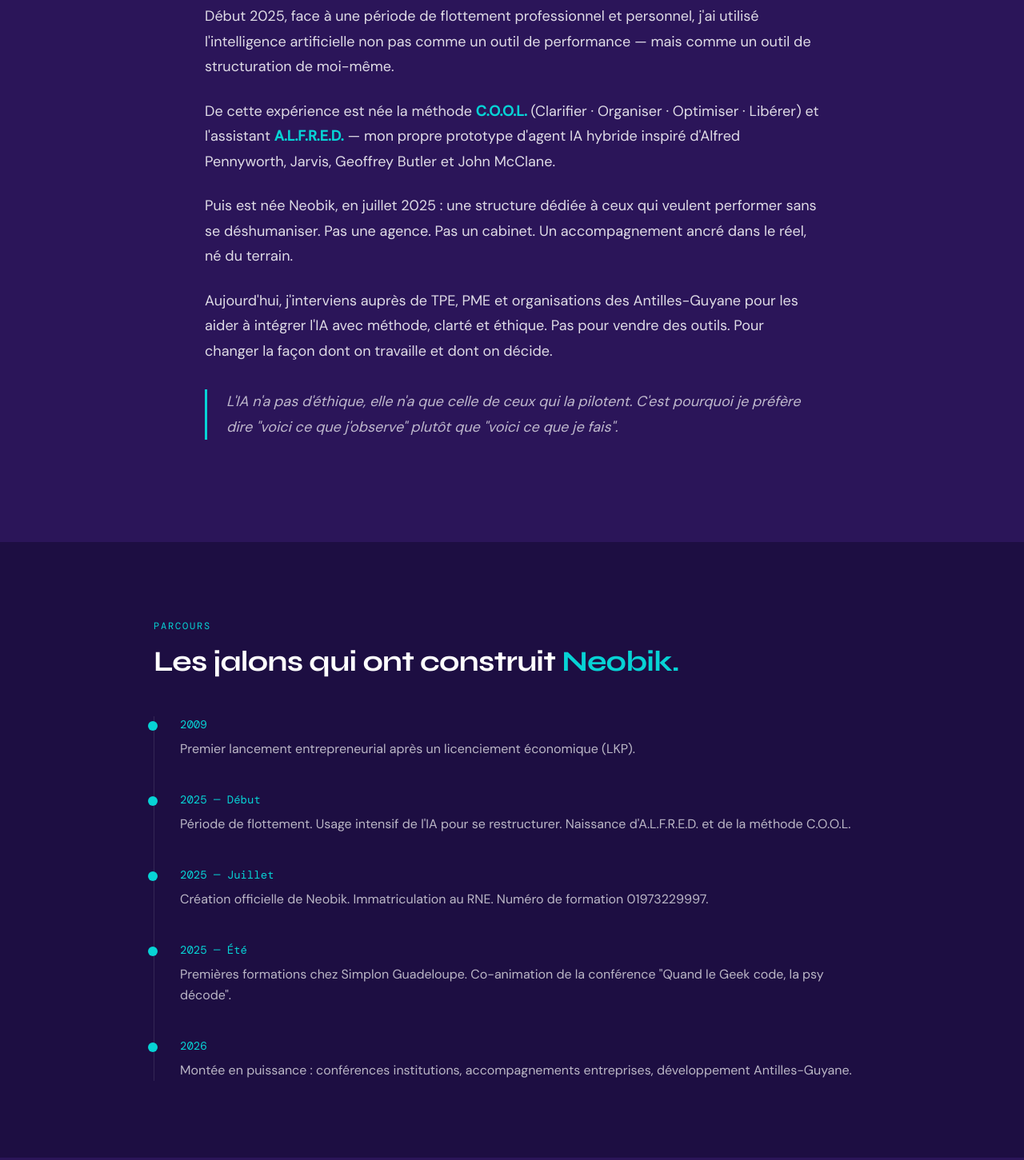
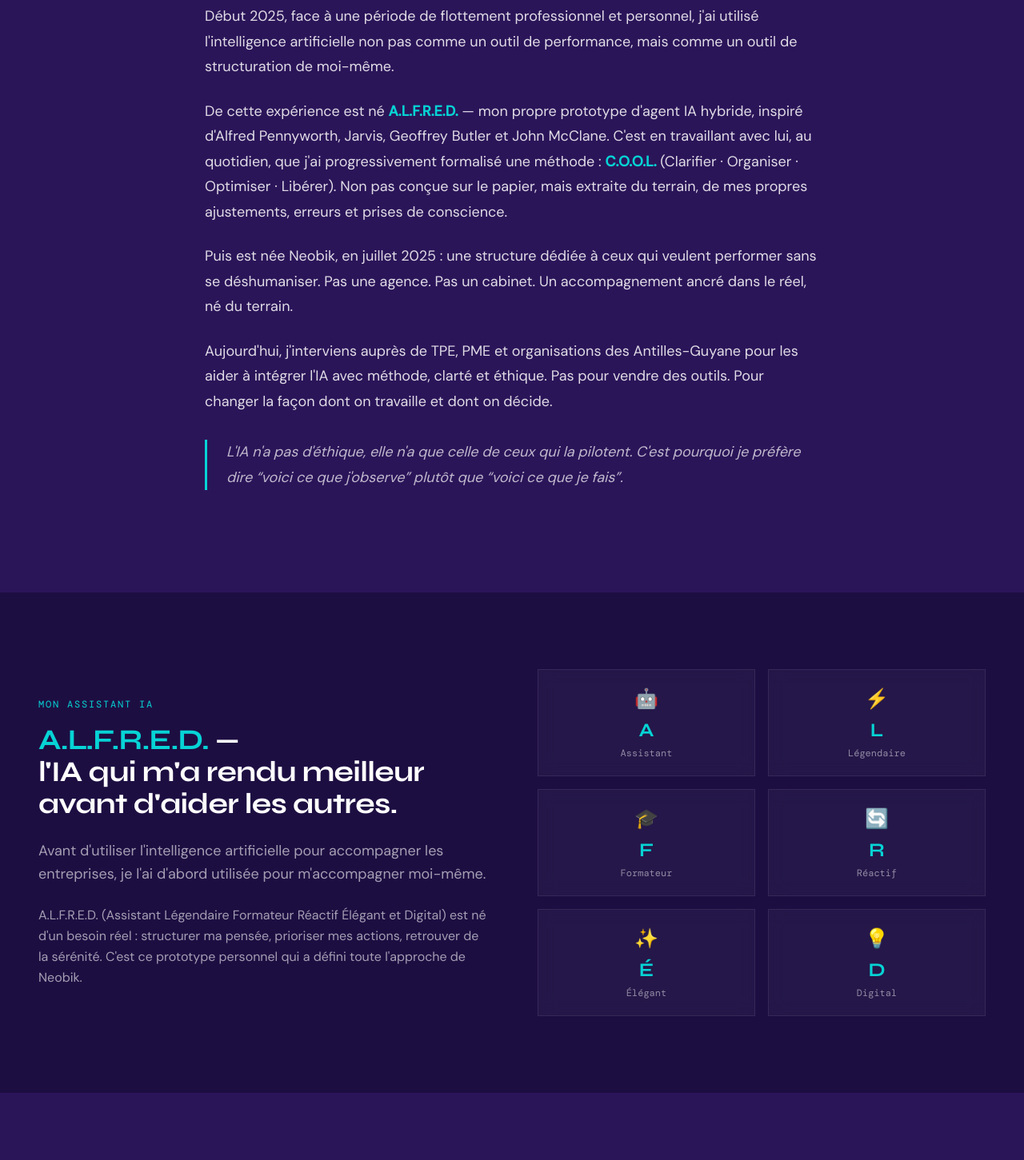
Before and after one commit to pwoFeT/neobik-site, a Next.js app: page /about in a window 1280 px wide. Shown: the part 820-2271 px from the top of the page at 80% size. Built offline with nearby package versions, Linux system fonts and the light colour scheme; a web font is replaced by a local one.

Commit message:
update: rewrite about page story, remove timeline

```diff
--- a/app/about/page.tsx
+++ b/app/about/page.tsx
@@ -9,16 +9,8 @@ import ScrollAnimator from '@/components/ui/ScrollAnimator';
 export const metadata: Metadata = {
   title: 'À propos — Gilles Anselme, fondateur de Neobik',
   description:
-    'Gilles Anselme, consultant et formateur IA basé en Guadeloupe. Découvrez l\'histoire de Neobik, la méthode C.O.O.L. et une approche de l\'IA ancrée dans le réel.',
+    "Gilles Anselme, consultant et formateur IA basé en Guadeloupe. Découvrez l'histoire de Neobik, la méthode C.O.O.L. et une approche de l'IA ancrée dans le réel.",
 };
-
-const timeline = [
-  { year: '2009', label: 'Premier lancement entrepreneurial après un licenciement économique (LKP).' },
-  { year: '2025 — Début', label: 'Période de flottement. Usage intensif de l\'IA pour se restructurer. Naissance d\'A.L.F.R.E.D. et de la méthode C.O.O.L.' },
-  { year: '2025 — Juillet', label: 'Création officielle de Neobik. Immatriculation au RNE. Numéro de formation 01973229997.' },
-  { year: '2025 — Été', label: 'Premières formations chez Simplon Guadeloupe. Co-animation de la conférence "Quand le Geek code, la psy décode".' },
-  { year: '2026', label: 'Montée en puissance : conférences institutions, accompagnements entreprises, développement Antilles-Guyane.' },
-];
 
 export default function AboutPage() {
   return (
@@ -41,10 +33,9 @@ export default function AboutPage() {
                 Il commence par une réorganisation forcée.
               </p>
             </div>
-            {/* Stats */}
             <div className="grid grid-cols-2 gap-6">
               {[
-                { num: '15+', label: 'Ans d\'expérience entrepreneuriale' },
+                { num: '15+', label: "Ans d'expérience entrepreneuriale" },
                 { num: '100+', label: 'Apprenants formés' },
                 { num: '3', label: 'Territoires couverts' },
                 { num: '01', label: 'N° formation 01973229997' },
@@ -65,64 +56,45 @@ export default function AboutPage() {
               <div className="section-label mb-6">Mon histoire</div>
               <div className="prose">
                 <p>
-                  Début 2025, face à une période de flottement professionnel et personnel, j&apos;ai utilisé
-                  l&apos;intelligence artificielle non pas comme un outil de performance — mais comme un outil
-                  de structuration de moi-même.
+                  Début 2025, face à une période de flottement professionnel et personnel,
+                  j&apos;ai utilisé l&apos;intelligence artificielle non pas comme un outil de performance,
+                  mais comme un outil de structuration de moi-même.
                 </p>
                 <p>
-                  De cette expérience est née la méthode <strong>C.O.O.L.</strong> (Clarifier · Organiser · Optimiser · Libérer)
-                  et l&apos;assistant <strong>A.L.F.R.E.D.</strong> — mon propre prototype d&apos;agent IA hybride inspiré
-                  d&apos;Alfred Pennyworth, Jarvis, Geoffrey Butler et John McClane.
+                  De cette expérience est né <strong>A.L.F.R.E.D.</strong> — mon propre prototype
+                  d&apos;agent IA hybride, inspiré d&apos;Alfred Pennyworth, Jarvis, Geoffrey Butler et
+                  John McClane. C&apos;est en travaillant avec lui, au quotidien, que j&apos;ai
+                  progressivement formalisé une méthode : <strong>C.O.O.L.</strong> (Clarifier · Organiser · Optimiser · Libérer).
+                  Non pas conçue sur le papier, mais extraite du terrain, de mes propres
+                  ajustements, erreurs et prises de conscience.
                 </p>
                 <p>
-                  Puis est née Neobik, en juillet 2025 : une structure dédiée à ceux qui veulent performer
-                  sans se déshumaniser. Pas une agence. Pas un cabinet. Un accompagnement ancré dans le réel,
-                  né du terrain.
+                  Puis est née Neobik, en juillet 2025 : une structure dédiée à ceux qui veulent
+                  performer sans se déshumaniser. Pas une agence. Pas un cabinet. Un accompagnement
+                  ancré dans le réel, né du terrain.
                 </p>
                 <p>
-                  Aujourd&apos;hui, j&apos;interviens auprès de TPE, PME et organisations des Antilles-Guyane pour
-                  les aider à intégrer l&apos;IA avec méthode, clarté et éthique. Pas pour vendre des outils.
-                  Pour changer la façon dont on travaille et dont on décide.
+                  Aujourd&apos;hui, j&apos;interviens auprès de TPE, PME et organisations des Antilles-Guyane
+                  pour les aider à intégrer l&apos;IA avec méthode, clarté et éthique. Pas pour vendre
+                  des outils. Pour changer la façon dont on travaille et dont on décide.
                 </p>
                 <blockquote>
                   L&apos;IA n&apos;a pas d&apos;éthique, elle n&apos;a que celle de ceux qui la pilotent.
-                  C&apos;est pourquoi je préfère dire "voici ce que j&apos;observe" plutôt que "voici ce que je fais".
+                  C&apos;est pourquoi je préfère dire &ldquo;voici ce que j&apos;observe&rdquo; plutôt que
+                  &ldquo;voici ce que je fais&rdquo;.
                 </blockquote>
               </div>
             </ScrollAnimator>
           </div>
         </section>
 
-        {/* Timeline */}
+        {/* ALFRED */}
         <section className="py-24 px-6 lg:px-12 bg-[#1d0e42]">
-          <div className="max-w-4xl mx-auto">
-            <ScrollAnimator>
-              <div className="section-label mb-4">Parcours</div>
-              <h2 className="font-display text-4xl font-bold mb-12">
-                Les jalons qui ont construit <span className="text-cyan">Neobik.</span>
-              </h2>
-            </ScrollAnimator>
-            <div className="relative pl-8 border-l border-white/10 space-y-10">
-              {timeline.map((item, i) => (
-                <ScrollAnimator key={i} delay={i * 100}>
-                  <div className="relative">
-                    <div className="absolute -left-10 w-3 h-3 bg-cyan rounded-full mt-1.5" />
-                    <div className="font-mono text-cyan text-sm mb-2">{item.year}</div>
-                    <p className="text-white/70 leading-relaxed">{item.label}</p>
-                  </div>
-                </ScrollAnimator>
-              ))}
-            </div>
-          </div>
-        </section>
-
-        {/* ALFRED */}
-        <section className="py-24 px-6 lg:px-12">
           <div className="max-w-7xl mx-auto grid lg:grid-cols-2 gap-16 items-center">
             <ScrollAnimator>
               <div className="section-label mb-4">Mon assistant IA</div>
               <h2 className="font-display text-4xl font-bold mb-6">
-                <span className="text-cyan">A.L.F.R.E.D.</span> —<br />
+                <span className="text-cyan">A.L.F.R.E.D.</span> &mdash;<br />
                 l&apos;IA qui m&apos;a rendu meilleur<br />avant d&apos;aider les autres.
               </h2>
               <p className="text-white/60 text-lg leading-relaxed mb-6">
@@ -158,7 +130,7 @@ export default function AboutPage() {
         </section>
 
         {/* CTA */}
-        <section className="py-20 px-6 lg:px-12 bg-[#1d0e42]">
+        <section className="py-20 px-6 lg:px-12">
           <div className="max-w-2xl mx-auto text-center">
             <ScrollAnimator>
               <h2 className="font-display text-3xl font-bold mb-4">
```
